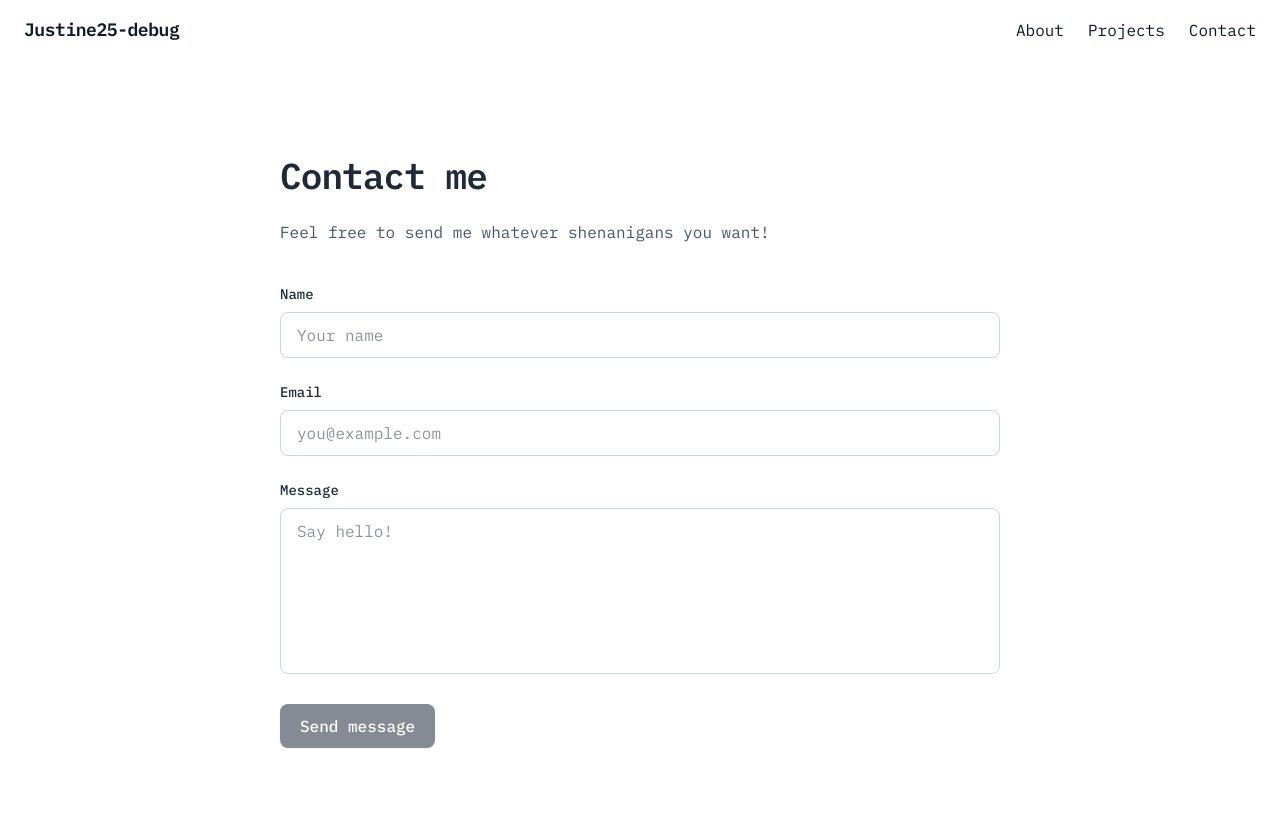
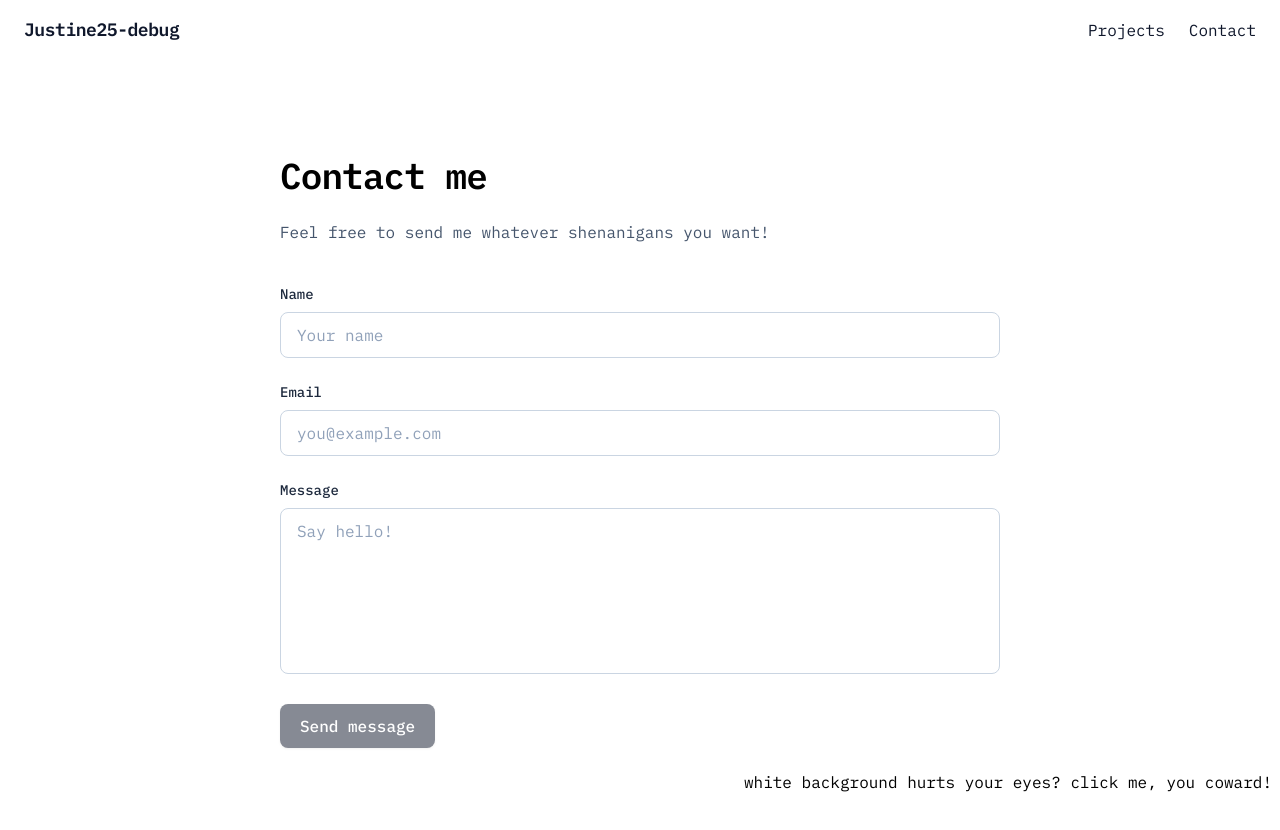
Before and after one commit to Justine25-debug/portfolio, a React (Vite) app: page /contact in a window 1280 px wide. Shown: the top 830 px of the page. Built offline with nearby package versions, Linux system fonts and the light colour scheme.

Commit message:
Implement dark mode toggle and refactor components for theme support

```diff
--- a/src/App.tsx
+++ b/src/App.tsx
@@ -6,13 +6,22 @@ import Loader from './components/Loader/Loader'
 import Contact from './components/Contact/Contact'
 import icongif from './assets/icon.gif'
 import { Routes, Route } from 'react-router-dom'
-import About from './components/About.tsx'
-import Projects from './components/Projects.tsx'
+import Projects from './components/Projects/Projects.tsx'
+import Footer from './components/Footer/Footer'
 
 function App() {
   const [showLoader, setShowLoader] = useState(true)
   const [isFadingOut, setIsFadingOut] = useState(false)
   const [isHeaderVisible, setIsHeaderVisible] = useState(false)
+  const [isDark, setIsDark] = useState<boolean>(() => {
+    if (typeof window === 'undefined') return false
+    try {
+      const stored = window.localStorage.getItem('theme:isDark')
+      return stored === 'true'
+    } catch {
+      return false
+    }
+  })
 
   useEffect(() => {
     if (typeof window === 'undefined') {
@@ -77,24 +86,50 @@ function App() {
     return undefined
   }, [showLoader])
 
+  // Prevent page scroll while loader is visible
+  useEffect(() => {
+    if (typeof document === 'undefined') return
+    const body = document.body
+    if (showLoader) {
+      body.classList.add('overflow-hidden')
+    } else {
+      body.classList.remove('overflow-hidden')
+    }
+    return () => {
+      body.classList.remove('overflow-hidden')
+    }
+  }, [showLoader])
+
+  // persist theme
+  useEffect(() => {
+    if (typeof window === 'undefined') return
+    try {
+      window.localStorage.setItem('theme:isDark', String(isDark))
+    } catch {
+      // ignore persistence errors (e.g., privacy mode)
+    }
+  }, [isDark])
+
 
   return (
     <>
-      {showLoader && <Loader isFadingOut={isFadingOut} />}
+      {showLoader && <Loader isFadingOut={isFadingOut} isDark={isDark} />}
+      <div className={`min-h-screen ${isDark ? 'bg-black text-white' : 'bg-white text-black'}`}>
         <div
-        className={`transition-all duration-700 ease-out transform ${
+          className={`transition-[opacity,transform] duration-700 ease-out transform ${
             isHeaderVisible ? 'opacity-100 translate-y-0' : 'opacity-0 translate-y-4'
           }`}
         >
-        <Header />
+          <Header isDark={isDark} />
           <Routes>
-          <Route path="/" element={<Hero />} />
-          <Route path="/about" element={<About />} />
-          <Route path="/projects" element={<Projects />} />
-          <Route path="/contact" element={<Contact />} />
-          <Route path="*" element={<Hero />} />
+            <Route path="/" element={<Hero isDark={isDark} />} />
+            <Route path="/projects" element={<Projects isDark={isDark} />} />
+            <Route path="/contact" element={<Contact isDark={isDark} />} />
+            <Route path="*" element={<Hero isDark={isDark} />} />
           </Routes>
         </div>
+      </div>
+      <Footer isDark={isDark} onToggle={() => setIsDark((v) => !v)} />
     </>
   )
 }
--- a/src/components/About.tsx
+++ /dev/null
@@ -1,16 +0,0 @@
-import React from 'react'
-
-const About: React.FC = () => {
-  return (
-    <section id="about" className="w-full bg-white">
-      <div className="max-w-3xl mx-auto px-6 py-16 md:py-24">
-        <h2 className="text-3xl md:text-4xl font-semibold tracking-tight mb-6">About</h2>
-        <p className="text-slate-700 leading-relaxed">
-          PLACEHOLDER
-        </p>
-      </div>
-    </section>
-  )
-}
-
-export default About
--- a/src/components/Contact/Contact.tsx
+++ b/src/components/Contact/Contact.tsx
@@ -1,6 +1,10 @@
 import React, { useMemo, useState } from 'react'
 
-const Contact: React.FC = () => {
+type ContactProps = {
+  isDark?: boolean
+}
+
+const Contact: React.FC<ContactProps> = ({ isDark = false }) => {
   // Minimal controlled state for validation and UX
   const [name, setName] = useState('')
   const [email, setEmail] = useState('')
@@ -55,10 +59,10 @@ const Contact: React.FC = () => {
   }
 
   return (
-    <section id="contact" className="w-full bg-white">
+    <section id="contact" className={`w-full ${isDark ? 'bg-black' : 'bg-white'}`}>
       <div className="max-w-3xl mx-auto px-6 py-16 md:py-24">
         <h2 className="text-3xl md:text-4xl font-semibold tracking-tight mb-6">Contact me</h2>
-        <p className="text-slate-600 mb-10">
+        <p className={`${isDark ? 'text-slate-300' : 'text-slate-600'} mb-10`}>
           Feel free to send me whatever shenanigans you want!
         </p>
 
@@ -71,7 +75,7 @@ const Contact: React.FC = () => {
           className="space-y-6"
         >
           <div>
-            <label htmlFor="name" className="block text-sm font-medium text-slate-800 mb-2">
+            <label htmlFor="name" className={`block text-sm font-medium mb-2 ${isDark ? 'text-slate-200' : 'text-slate-800'}`}>
               Name
             </label>
             <input
@@ -81,7 +85,7 @@ const Contact: React.FC = () => {
               autoComplete="off"
               value={name}
               onChange={(e) => setName(e.target.value)}
-              className="w-full rounded-lg border border-slate-300 px-4 py-2.5 outline-none focus:ring-2 focus:ring-slate-400"
+              className={`w-full rounded-lg border border-slate-300 px-4 py-2.5 outline-none focus:ring-2 focus:ring-slate-400 ${isDark ? 'text-white placeholder:text-slate-300' : 'text-slate-900 placeholder:text-slate-400'}`}
               placeholder="Your name"
               required
               data-bwignore="true"
@@ -89,7 +93,7 @@ const Contact: React.FC = () => {
           </div>
 
           <div>
-            <label htmlFor="email" className="block text-sm font-medium text-slate-800 mb-2">
+            <label htmlFor="email" className={`block text-sm font-medium mb-2 ${isDark ? 'text-slate-200' : 'text-slate-800'}`}>
               Email
             </label>
             <input
@@ -99,7 +103,7 @@ const Contact: React.FC = () => {
               autoComplete="off"
               value={email}
               onChange={(e) => setEmail(e.target.value)}
-              className="w-full rounded-lg border border-slate-300 px-4 py-2.5 outline-none focus:ring-2 focus:ring-slate-400"
+              className={`w-full rounded-lg border border-slate-300 px-4 py-2.5 outline-none focus:ring-2 focus:ring-slate-400 ${isDark ? 'text-white placeholder:text-slate-300' : 'text-slate-900 placeholder:text-slate-400'}`}
               placeholder="you@example.com"
               required
               data-bwignore="true"
@@ -107,7 +111,7 @@ const Contact: React.FC = () => {
           </div>
 
           <div>
-            <label htmlFor="message" className="block text-sm font-medium text-slate-800 mb-2">
+            <label htmlFor="message" className={`block text-sm font-medium mb-2 ${isDark ? 'text-slate-200' : 'text-slate-800'}`}>
               Message
             </label>
             <textarea
@@ -116,7 +120,7 @@ const Contact: React.FC = () => {
               value={message}
               onChange={(e) => setMessage(e.target.value)}
               rows={6}
-              className="w-full rounded-lg border border-slate-300 px-4 py-2.5 outline-none focus:ring-2 focus:ring-slate-400 resize-none"
+              className={`w-full rounded-lg border border-slate-300 px-4 py-2.5 outline-none focus:ring-2 focus:ring-slate-400 resize-none ${isDark ? 'text-white placeholder:text-slate-300' : 'text-slate-900 placeholder:text-slate-400'}`}
               placeholder="Say hello!"
               required
               autoComplete="off"
@@ -132,7 +136,7 @@ const Contact: React.FC = () => {
             >
               {submitting ? 'Sending...' : 'Send message'}
             </button>
-            {result && <span className="text-sm text-slate-600">{result}</span>}
+            {result && <span className={`text-sm ${isDark ? 'text-slate-300' : 'text-slate-600'}`}>{result}</span>}
           </div>
         </form>
       </div>
--- /dev/null
+++ b/src/components/Footer/Footer.tsx
@@ -0,0 +1,38 @@
+type FooterProps = {
+  isDark: boolean
+  onToggle: () => void
+}
+
+const Footer = ({ isDark, onToggle }: FooterProps) => {
+
+  return (
+    <footer
+      className={`fixed bottom-0 right-0 z-50 text-[11px] sm:text-sm md:text-base leading-tight select-none ${isDark ? ' text-white' : ' text-black'}`}
+      aria-live="polite"
+    >
+      <button
+        type="button"
+        onClick={onToggle}
+        className="cursor-pointer text-right m-0 p-2 bg-transparent border-0 no-underline hover:underline underline-offset-2 focus:outline-none"
+        aria-pressed={isDark}
+        title={isDark ? "switch to light mode" : "switch to dark mode"}
+      >
+        {isDark ? (
+          <span>
+            dark mode’s cozy, huh?
+            <br className="sm:hidden" />
+            {' '}bet you won’t switch back.
+          </span>
+        ) : (
+          <span>
+            white background hurts your eyes?
+            <br className="sm:hidden" />
+            {' '}click me, you coward!
+          </span>
+        )}
+      </button>
+    </footer>
+  )
+}
+
+export default Footer
--- a/src/components/Header/Header.tsx
+++ b/src/components/Header/Header.tsx
@@ -2,7 +2,11 @@ import React, { useEffect, useRef, useState } from 'react'
 import { RxHamburgerMenu } from 'react-icons/rx'
 import { Link, NavLink } from 'react-router-dom'
 
-const Header: React.FC = () => {
+type HeaderProps = {
+  isDark?: boolean
+}
+
+const Header: React.FC<HeaderProps> = ({ isDark = false }) => {
   const [open, setOpen] = useState(false)
   const wrapRef = useRef<HTMLDivElement | null>(null)
 
@@ -25,19 +29,48 @@ const Header: React.FC = () => {
   }, [open])
 
   return (
-    <header className="bg-white text-slate-900 w-full">
+    <header className={`${isDark ? 'bg-black text-white' : 'bg-white text-slate-900'} w-full`}>
       <div ref={wrapRef} className="px-6 py-4 flex items-center justify-between relative">
         <h1 className="text-lg font-semibold tracking-tight">
-          <Link to="/" className="hover:opacity-90 focus:outline-none focus-visible:ring-2 focus-visible:ring-slate-400 rounded">
+          <Link to="/" className={`hover:opacity-90 focus:outline-none focus-visible:ring-2 ${isDark ? 'focus-visible:ring-slate-600' : 'focus-visible:ring-slate-400'} rounded`}>
             Justine25-debug
           </Link>
         </h1>
 
         {/* navigation */}
         <nav className="hidden md:flex items-center space-x-6" aria-label="Main navigation">
-          <NavLink className={({ isActive }) => `transition-colors ${isActive ? 'text-slate-900' : 'text-slate-600 hover:text-slate-900'}`} to="/about">About</NavLink>
-          <NavLink className={({ isActive }) => `transition-colors ${isActive ? 'text-slate-900' : 'text-slate-600 hover:text-slate-900'}`} to="/projects">Projects</NavLink>
-          <NavLink className={({ isActive }) => `transition-colors ${isActive ? 'text-slate-900' : 'text-slate-600 hover:text-slate-900'}`} to="/contact">Contact</NavLink>
+          <NavLink
+            className={({ isActive }) =>
+              `${
+                isDark
+                  ? isActive
+                    ? 'text-white'
+                    : 'text-slate-300 hover:text-white'
+                  : isActive
+                    ? 'text-slate-900'
+                    : 'text-slate-600 hover:text-slate-900'
+              }`
+            }
+            to="/projects"
+          >
+            Projects
+          </NavLink>
+          <NavLink
+            className={({ isActive }) =>
+              `${
+                isDark
+                  ? isActive
+                    ? 'text-white'
+                    : 'text-slate-300 hover:text-white'
+                  : isActive
+                    ? 'text-slate-900'
+                    : 'text-slate-600 hover:text-slate-900'
+              }`
+            }
+            to="/contact"
+          >
+            Contact
+          </NavLink>
         </nav>
 
         {/* mobile hamburger */}
@@ -48,7 +81,7 @@ const Header: React.FC = () => {
             aria-expanded={open}
             aria-controls="mobile-menu"
             onClick={() => setOpen((v) => !v)}
-            className="inline-flex items-center justify-center rounded-md p-2 text-slate-700 hover:bg-slate-100 focus:outline-none focus-visible:ring-2 focus-visible:ring-slate-400"
+            className={`inline-flex items-center justify-center rounded-md p-2 ${isDark ? 'text-slate-300 hover:bg-slate-800' : 'text-slate-700 hover:bg-slate-100'} focus:outline-none focus-visible:ring-2 ${isDark ? 'focus-visible:ring-slate-600' : 'focus-visible:ring-slate-400'}`}
           >
             <RxHamburgerMenu className="h-6 w-6" />
           </button>
@@ -60,15 +93,15 @@ const Header: React.FC = () => {
             id="mobile-menu"
             role="menu"
             aria-label="Mobile navigation"
-            className="absolute right-6 top-full mt-2 w-48 rounded-lg border border-slate-200 bg-white shadow-lg z-50 overflow-hidden"
+            className={`absolute right-6 top-full mt-2 w-48 rounded-lg border ${isDark ? 'border-slate-700 bg-black' : 'border-slate-200 bg-white'} shadow-lg z-50 overflow-hidden`}
           >
-            <Link to="/about" role="menuitem" className="block px-4 py-2 text-slate-700 hover:bg-slate-50" onClick={() => setOpen(false)}>
+            <Link to="/about" role="menuitem" className={`block px-4 py-2 ${isDark ? 'text-slate-200 hover:bg-slate-800' : 'text-slate-700 hover:bg-slate-50'}`} onClick={() => setOpen(false)}>
               About
             </Link>
-            <Link to="/projects" role="menuitem" className="block px-4 py-2 text-slate-700 hover:bg-slate-50" onClick={() => setOpen(false)}>
+            <Link to="/projects" role="menuitem" className={`block px-4 py-2 ${isDark ? 'text-slate-200 hover:bg-slate-800' : 'text-slate-700 hover:bg-slate-50'}`} onClick={() => setOpen(false)}>
               Projects
             </Link>
-            <Link to="/contact" role="menuitem" className="block px-4 py-2 text-slate-700 hover:bg-slate-50" onClick={() => setOpen(false)}>
+            <Link to="/contact" role="menuitem" className={`block px-4 py-2 ${isDark ? 'text-slate-200 hover:bg-slate-800' : 'text-slate-700 hover:bg-slate-50'}`} onClick={() => setOpen(false)}>
               Contact
             </Link>
           </div>
--- a/src/components/Hero/Hero.tsx
+++ b/src/components/Hero/Hero.tsx
@@ -188,7 +188,11 @@ const Lights: React.FC = () => {
   )
 }
 
-const Hero: React.FC = () => {
+type HeroProps = {
+  isDark?: boolean
+}
+
+const Hero: React.FC<HeroProps> = ({ isDark = false }) => {
   const containerRef = useRef<HTMLDivElement | null>(null)
   const [mouse, setMouse] = useState({ x: 0, y: 0 })
   const spinRef = useRef({ x: 0, y: 0 })
@@ -291,7 +295,7 @@ const Hero: React.FC = () => {
   }, [])
 
   return (
-    <section className="w-full bg-white">
+    <section className={`w-full ${isDark ? 'bg-black text-white' : 'bg-white text-black'}`}>
       <div className="max-w-6xl mx-auto px-6 py-16 md:py-24">
         <div className="grid grid-cols-1 md:grid-cols-2 gap-10 items-center">
           <div>
--- a/src/components/Loader/Loader.tsx
+++ b/src/components/Loader/Loader.tsx
@@ -3,12 +3,13 @@ import loaderGif from '../../assets/fullbody-icon.gif'
 
 type LoaderProps = {
   isFadingOut?: boolean
+  isDark?: boolean
 }
 
-const Loader: React.FC<LoaderProps> = ({ isFadingOut = false }) => {
+const Loader: React.FC<LoaderProps> = ({ isFadingOut = false, isDark = false }) => {
   return (
     <div
-      className={`fixed inset-0 flex items-center justify-center bg-white z-50 transition-opacity duration-500 ${isFadingOut ? 'opacity-0' : 'opacity-100'}`}
+      className={`fixed inset-0 flex items-center justify-center overflow-hidden ${isDark ? 'bg-black' : 'bg-white'} z-50 transition-opacity duration-500 ${isFadingOut ? 'opacity-0' : 'opacity-100'}`}
     >
       <img
         src={loaderGif}
--- a/src/components/Projects.tsx
+++ /dev/null
@@ -1,16 +0,0 @@
-import React from 'react'
-
-const Projects: React.FC = () => {
-  return (
-    <section id="projects" className="w-full bg-white">
-      <div className="max-w-3xl mx-auto px-6 py-16 md:py-24">
-        <h2 className="text-3xl md:text-4xl font-semibold tracking-tight mb-6">Projects</h2>
-        <p className="text-slate-700 leading-relaxed">
-          PLACEHOLDER
-        </p>
-      </div>
-    </section>
-  )
-}
-
-export default Projects
--- /dev/null
+++ b/src/components/Projects/Projects.tsx
@@ -0,0 +1,20 @@
+import React from 'react'
+
+type ProjectsProps = {
+  isDark?: boolean
+}
+
+const Projects: React.FC<ProjectsProps> = ({ isDark = false }) => {
+  return (
+    <section id="projects" className={`w-full ${isDark ? 'bg-black text-white' : 'bg-white text-black'}`}>
+      <div className="max-w-3xl mx-auto px-6 py-16 md:py-24">
+        <h2 className="text-3xl md:text-4xl font-semibold tracking-tight mb-6">Projects</h2>
+        <p className={`${isDark ? 'text-slate-200' : 'text-slate-700'} leading-relaxed`}>
+          PLACEHOLDER
+        </p>
+      </div>
+    </section>
+  )
+}
+
+export default Projects
--- a/src/main.tsx
+++ b/src/main.tsx
@@ -3,6 +3,17 @@ import { createRoot } from 'react-dom/client'
 import './index.css'
 import App from './App.tsx'
 import { BrowserRouter } from 'react-router-dom'
+
+try {
+  const stored = window.localStorage.getItem('theme:isDark')
+  const isDark = stored === 'true'
+  document.body.classList.toggle('bg-black', !!isDark)
+  document.body.classList.toggle('bg-white', !isDark)
+  document.body.classList.toggle('text-white', !!isDark)
+  document.body.classList.toggle('text-black', !isDark)
+} catch {
+  // ignore
+}
 
 createRoot(document.getElementById('root')!).render(
   <StrictMode>
```
Lines whose indentation alone changed are shown as unchanged.
